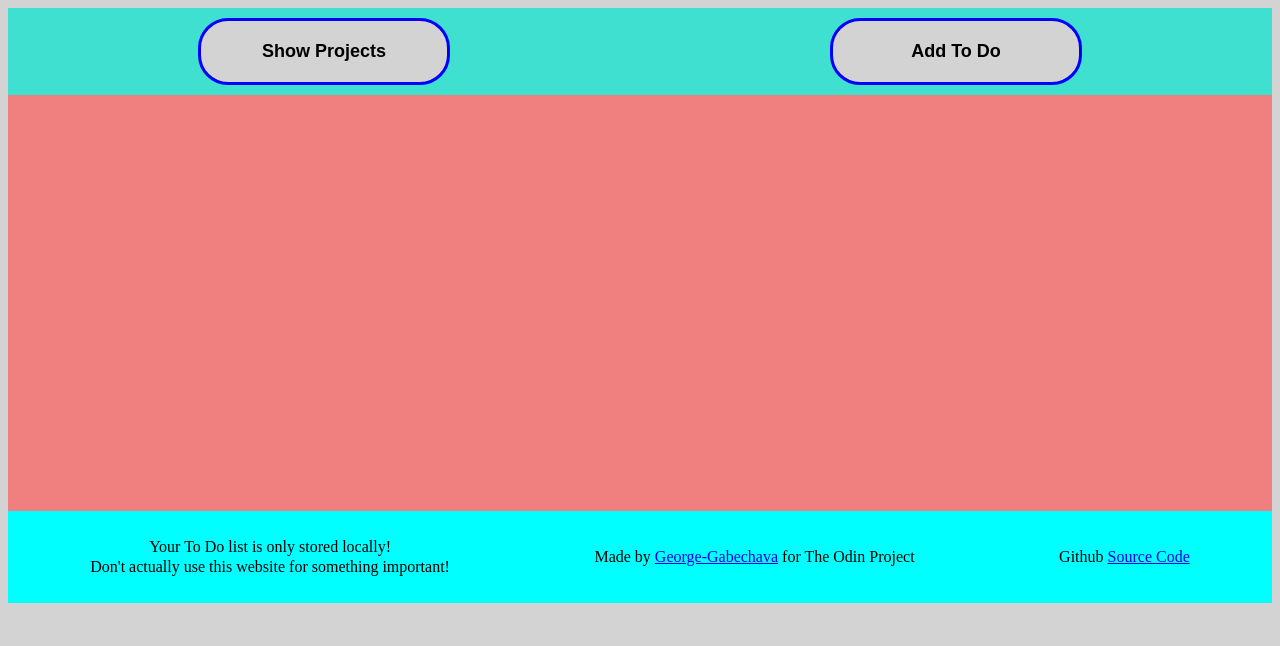
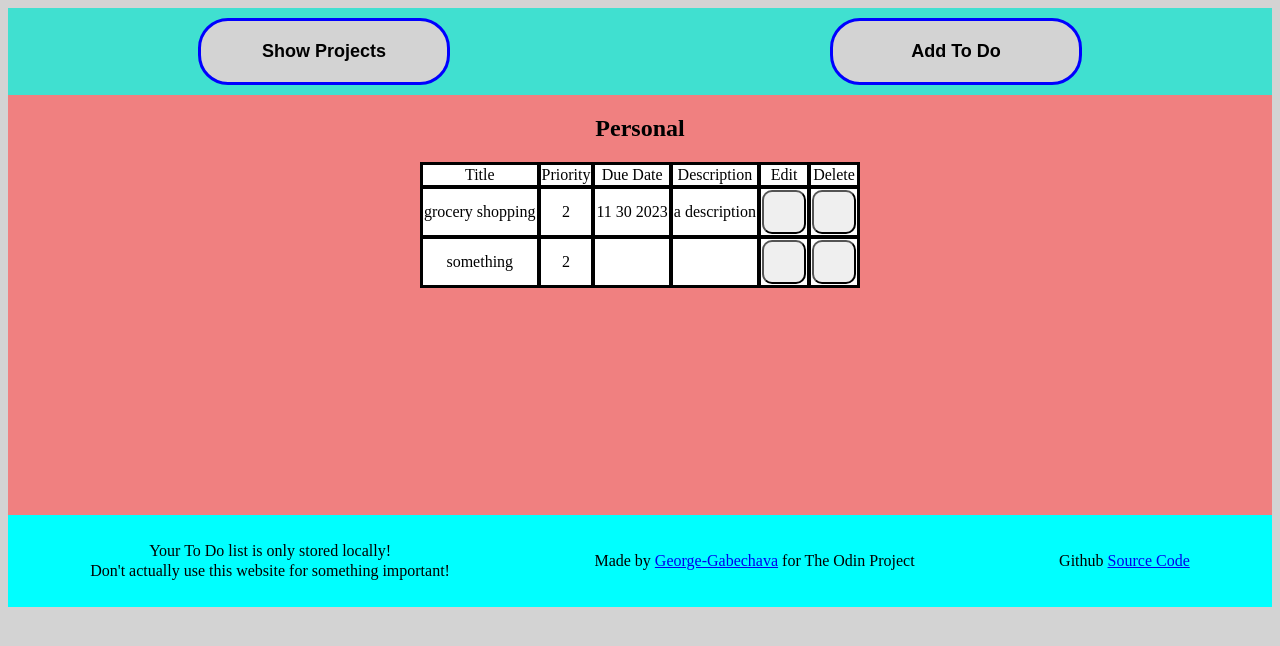
Before and after one commit to George-Gabechava/TOP-Todo-List, a website built with webpack: page dist/index.html in a window 1280 px wide. Built offline with nearby package versions, Linux system fonts and the light colour scheme.

Commit message:
Add Task UI working, need to make buttons work still.

```diff
--- a/src/main.js
+++ b/src/main.js
@@ -85,15 +85,11 @@ function assignTask(title, description, dueDate, priority) {
     const month0 = (mytask.dueDate).substr(0,2);
     const day0 = (mytask.dueDate).substr(3,2);
     const currentTaskDate = new Date(year0, month0, day0);
-    console.log('current', currentTaskDate);
 
     const currentTaskLength = Tasklist.length;
 
     for (let i = 0; i < currentTaskLength; i++) {
         console.log("i & len:", i, "&", currentTaskLength);
-        console.log("Tasklist i prio & date:", Tasklist[i].priority, " - ",  Tasklist[i].dueDate);
-
-        console.log("mytask prio & date:", mytask.priority, " - ",  mytask.dueDate);
 
         //if higher priority, add task
         if (mytask.priority > Tasklist[i].priority ) {
@@ -163,31 +159,80 @@ todoForm.addEventListener("submit", (e) => {
 
     const newFormDuetDate = month + " " + day + " " + year;
 
-    console.log("old new", formDueDate, newFormDuetDate);
-
     //assignTask from here
     assignTask(formTitle, formDescription, newFormDuetDate, formPriority);
 
+    //clear previous table
+    var child = content.lastElementChild;
+    while (child) {
+        content.removeChild(child);
+        child = content.lastElementChild;
+    }
+
     //add task to UI
+    addTaskUI(formTitle, formDescription, newFormDuetDate, formPriority);
 
     //close form if neccesary?
     closeBtn.click();
 
-
 });
 
+const content = document.getElementById("content");
 
 //add To Dos to UI
 function addTaskUI(title, description, dueDate, priority) {
+    let header = document.createElement('h2');
+    header.innerText = currentProject();
+    content.appendChild(header);
+    header.style.textAlign = "center";
+    let table = document.createElement('table');
+
+    const Tasklist = JSON.parse(localStorage.getItem(currentProject()));
+
+    //Header
+    table.insertRow();
+    let cell01 = table.rows[0].insertCell();
+    cell01.textContent = "Title";
+    let cell02 = table.rows[0].insertCell();
+    cell02.textContent = "Priority";
+    let cell03 = table.rows[0].insertCell();
+    cell03.textContent = "Due Date";
+    let cell04 = table.rows[0].insertCell();
+    cell04.textContent = "Description";
+    let cell06 = table.rows[0].insertCell();
+    cell06.textContent = "Edit";
+    let cell07 = table.rows[0].insertCell();
+    cell07.textContent = "Delete";
+
+
+
+    for (let row = 0; row < Tasklist.length; row++) {
+        table.insertRow();
+        //Display Data
+        let newCell = table.rows[table.rows.length - 1].insertCell();
+        newCell.textContent = Tasklist[row].title;
+        let newCell2 = table.rows[table.rows.length - 1].insertCell();
+        newCell2.textContent = Tasklist[row].priority;
+        let newCell3 = table.rows[table.rows.length - 1].insertCell();
+        newCell3.textContent = Tasklist[row].dueDate;
+        let newCell4 = table.rows[table.rows.length - 1].insertCell();
+        newCell4.textContent = Tasklist[row].description;
+
+        //Display Buttons
+        let newCell5 = table.rows[table.rows.length - 1].insertCell();
+        let button1 = document.createElement('button');
+        newCell5.append(button1);
+        let newCell6 = table.rows[table.rows.length - 1].insertCell();
+        let button2 = document.createElement('button');
+        newCell6.append(button2);
+    }
+
+
+    content.appendChild(table);
 
 }
 
-
-
-
 //Dummy Tasks for testing
-closeBtn.click();
-
 
 //Set Current Project on Home Page to Personal for testing
 currentProject();
@@ -195,14 +240,14 @@ currentProject();
 
 assignTask('grocery shopping', 'a description', "11 30 2023", 2);
 
-assignTask('Code this assignment', 'This TOP assignment', "11 01 2023", 2);
-
-assignTask('something', '', "11 02 2023", 1);
+assignTask('something', '', "", 2);
 
 
+// assignTask('Code this assignment', 'This TOP assignment', "11 01 2023", 2);
 
 // assignTask('gym every day', '', '', 7);
 
-window.task4 = assignTask('sleep 8 hours', 'zzz', '', 2);
+// window.task4 = assignTask('sleep 8 hours', 'zzz', '', 2);
 
+addTaskUI();
 console.log("final Personal parse",JSON.parse(localStorage.getItem("Personal")));
--- a/src/style.css
+++ b/src/style.css
@@ -92,7 +92,7 @@ body {
 
 /* Add To Do form styling */
 .formPopup {
-    /* display: none; */
+    display: none;
     position: fixed;
     top: 10%;
     width: 50%;
@@ -174,6 +174,27 @@ body {
     padding: 7px;
 }
 
+/* Content Styling */
+table {
+    margin-right: auto;
+    margin-left: auto;
+    margin-top: 20px;
+    margin-bottom: 10px;
+    background-color: black;
+    text-align: center;
+}
+
+table td {
+    background-color: white;
+    border: solid black 1px;
+    margin-top: 10px;
+}
+
+table button {
+    padding: 20px;
+    border-radius: 10px;
+}
+
 
 /*footer styling */
 #footContain {
@@ -183,7 +204,6 @@ body {
     background-color: cyan;
     padding: 10px;
 
-
 }
 
 #footContain p {
```
Also changed, not shown: dist/bundle.js, dist/index.html.
